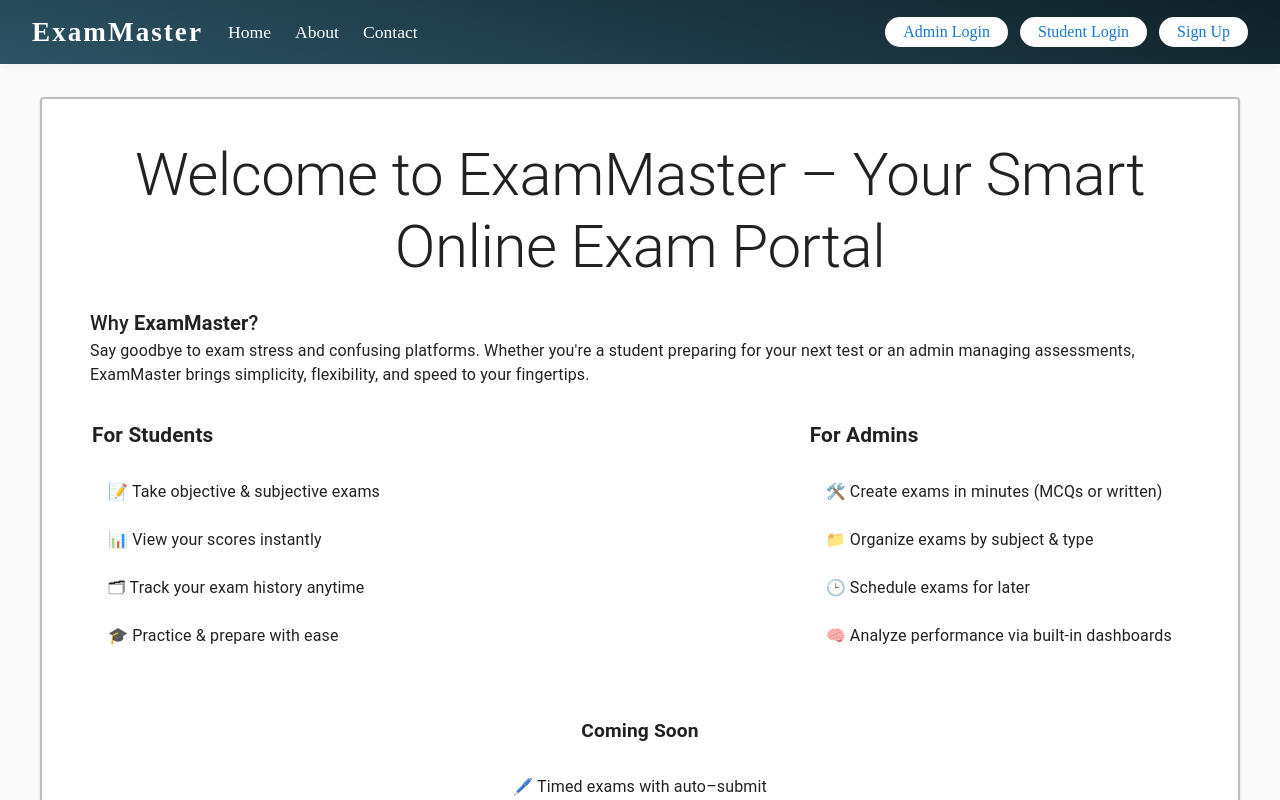
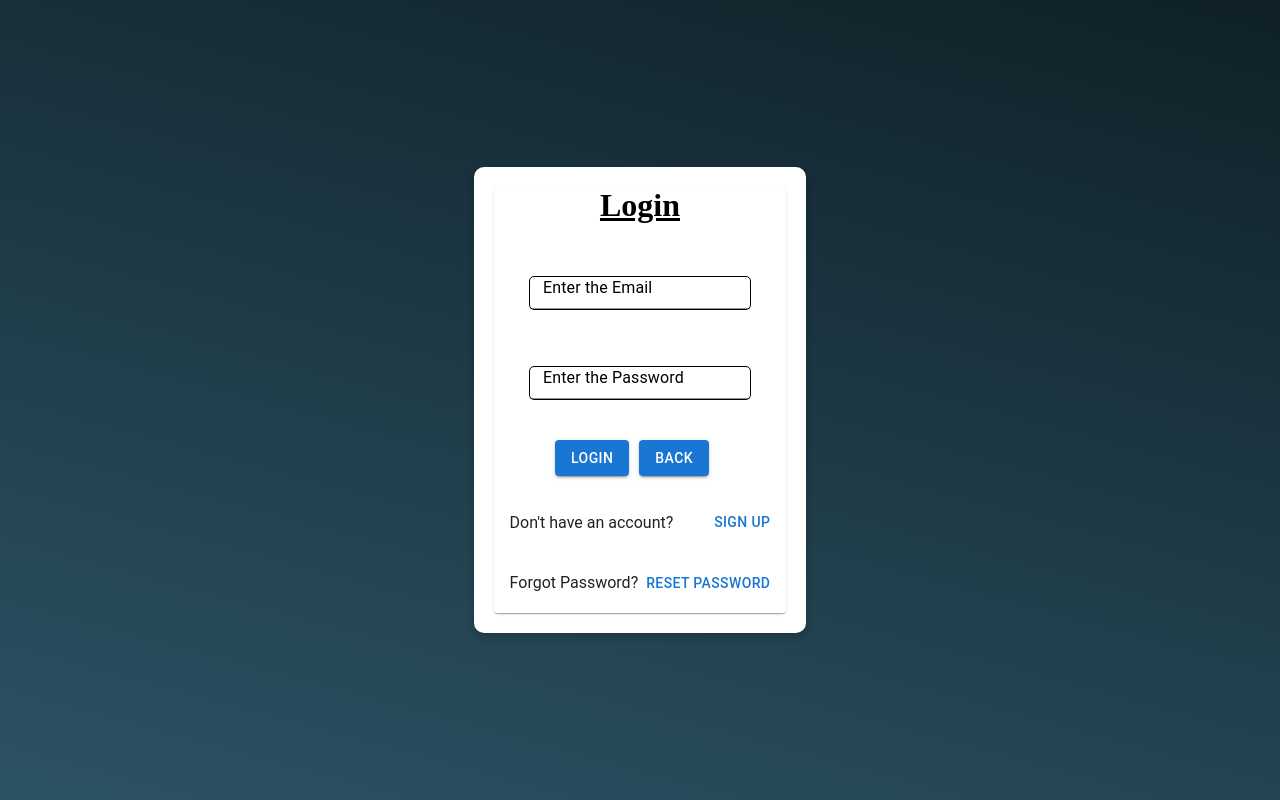
Before and after one commit to Siddharth2k14/online-exam-portal-client, a React (Vite) app: page /login in a window 1280 px wide. Before the commit this address led to /. Shown: the top 800 px of the page. Built offline with nearby package versions, Linux system fonts and the light colour scheme.

Commit message:
Updating the App.jsx, Login,jsx, Signup.jsx, and authSlice.js

```diff
--- a/src/App.jsx
+++ b/src/App.jsx
@@ -1,22 +1,4 @@
 import React from 'react'
-// import Suspense, { lazy } from 'react';
-// import {Routes} from 'react-router-dom';
-// import {Route} from 'react-router-dom';
-// const Signup = lazy(() => import('./components/Authentication/Signup/Signup'));
-// const Admin = lazy(() => import('./pages/admin/Admin'));
-// const Student = lazy(() => import('./pages/student/Student'));
-// const ForgetPassword = lazy(() => import('./components/Authentication/Forget Password/ForgetPassword'));
-// const AdminDashboard = lazy(() => import('./pages/admin/Admin Dashboard/AdminDashboard'));
-// const ObjectiveExamPage = lazy(() => import('./pages/admin/Objective Exam Page/ObjectiveExamPage'));
-// const ViewExam = lazy(() => import('./components/Manage Exams/ViewExam'));
-// const StudentDashboard = lazy(() => import('./pages/student/Student Dashboard/StudentDashboard'));
-// const SubjectiveExamCreation = lazy(() => import('./components/Subjective Exam Creation/SubjectiveExamCreation'));
-// const StartExam = lazy(() => import('./components/StartExam/StartExam'));
-// const View_Exam = lazy(() => import('./components/ViewExam/ViewExam'));
-// const Home = lazy(() => import('./pages/Home/Home'));
-// const About = lazy(() => import('./pages/About/About'));
-// const Contact = lazy(() => import('./pages/Contact/Contact'));
-// const ChangePassword = lazy(() => import('./components/Change Password/ChangePassword'));
 import Login from './components/Authentication/Login/Login'
 import Signup from './components/Authentication/Signup/Signup'
 import { BrowserRouter as Router, Routes, Route, Navigate } from 'react-router-dom';
@@ -44,50 +26,49 @@ import HomeMain from './components/Home Main/HomeMain';
 import ChangePassword from './components/Change Password/ChangePassword';
 import { ThemeProvider } from './components/Theme Context/ThemeContext';
 import PrivateRoute from './components/Private Route/PrivateRoute';
+
 const App = () => {
   return (
     <ThemeProvider>
-      {/* <Suspense fallback={<div>Loading...</div>}> */}
       <Routes>
         <Route path="*" element={<Navigate to="/" />} />
         <Route path="/" element={<Home />} />
-        <Route path="/signup/:role" element={<Signup />} />
+
+        {/* FIXED: Clean authentication routes without role parameters */}
         <Route path="/signup" element={<Signup />} />
-        {/* <Route path="/admin/login" element={<Admin />} /> */}
-        <Route path='/login/:role' element={<Login />} />
+        <Route path="/login" element={<Login />} />
+
+        {/* OPTIONAL: Keep old routes for backward compatibility (they redirect to new routes) */}
+        <Route path="/signup/:role" element={<Navigate to="/signup" replace />} />
+        <Route path="/login/:role" element={<Navigate to="/login" replace />} />
+
+        {/* Other public routes */}
         <Route path='/admin' element={<Admin />} />
         <Route path='/student' element={<Student />} />
         <Route path='/forgetPassword' element={<ForgetPassword />} />
+        <Route path="/home" element={<Home />} />
+        <Route path="/about" element={<About />} />
+        <Route path="/contact" element={<Contact />} />
+
+        {/* Protected routes with role-based access */}
         <Route element={<PrivateRoute allowedRoles={['admin']} />}>
           <Route path="/admin/dashboard" element={<AdminDashboard />} />
         </Route>
+
         <Route element={<PrivateRoute allowedRoles={['student']} />}>
           <Route path="/student/dashboard" element={<StudentDashboard />} />
         </Route>
+
+        {/* Exam-related routes - you might want to add role protection here too */}
         <Route path='/exam-creation/objective' element={<ObjectiveExamPage />} />
         <Route path="/manage-exams/:examTitle" element={<ViewExam />} />
         <Route path='/exam-creation/subjective' element={<SubjectiveExamCreation />} />
         <Route path="/start-exam/:examTitle" element={<StartExam />} />
         <Route path="/exam/:examTitle/review" element={<View_Exam />} />
-        <Route path="/home" element={<Home />} />
-        <Route path="/about" element={<About />} />
-        <Route path="/contact" element={<Contact />} />
         <Route path="/change-password" element={<ChangePassword />} />
       </Routes>
-      {/* </Suspense> */}
-
-      {/* <NavBar /> */}
-      {/* <SideBar /> */}
-      {/* <AdminDashboard /> */}
-      {/* <AdminPage /> */}
-      {/* <ManageExam /> */}
-      {/* <AccountSettings /> */}
-      {/* <StudentDashboard /> */}
-      {/* <StudentPage /> */}
-      {/* <Home /> */}
-      {/* <HomeMain /> */}
     </ThemeProvider>
   )
 }
 
-export default App
+export default App;
--- a/src/components/Authentication/Login/Login.jsx
+++ b/src/components/Authentication/Login/Login.jsx
@@ -1,6 +1,6 @@
 import { useDispatch } from 'react-redux';
 import { useSelector } from 'react-redux';
-import { login } from '../../../redux/authSlice'; // Adjust path as needed
+import { login } from '../../../redux/authSlice';
 import FormControl from '@mui/material/FormControl';
 import Input from '@mui/material/Input';
 import InputLabel from '@mui/material/InputLabel';
@@ -10,24 +10,19 @@ import CardContent from '@mui/material/CardContent';
 import Card from '@mui/material/Card';
 import Snackbar from '@mui/material/Snackbar';
 import Alert from '@mui/material/Alert';
-import './Login.css';
 import { useNavigate } from 'react-router-dom';
 import { useState } from 'react';
+import './Login.css';
 
 const Login = () => {
   const [email, setEmail] = useState('');
   const [password, setPassword] = useState('');
   const [errors, setErrors] = useState({});
   const [openSnackbar, setOpenSnackbar] = useState(false);
+
   const dispatch = useDispatch();
   const { loading, error } = useSelector(state => state.auth);
-    const { role } = useSelector(state => state.auth.role);
   const navigate = useNavigate();
-    // const { role } = useParams();
-    // const { Role, setRole } = useState();
-
-    // const currentRole = storedRole || urlRole;
-    // console.log(`The current role is ${currentRole}`);
 
   const handleBack = () => {
     navigate('/');
@@ -65,12 +60,20 @@ const Login = () => {
     e.preventDefault();
     if (validateForm()) {
       try {
-                await dispatch(login({ email, password, role })).unwrap();
+        // Don't pass role - let backend determine it from email
+        const result = await dispatch(login({ email, password })).unwrap();
 
-                if (role === 'admin') {
+        // Use the role returned from backend
+        const userRole = result.role;
+
+        if (userRole === 'admin') {
           navigate('/admin/dashboard');
-                } else if (role === 'student') {
+        } else if (userRole === 'student') {
           navigate('/student/dashboard');
+        } else {
+          console.error('Unknown role received:', userRole);
+          setErrors({ api: 'Invalid user role received from server' });
+          setOpenSnackbar(true);
         }
 
         // Reset form fields
@@ -86,20 +89,14 @@ const Login = () => {
   };
 
   return (
-        <div
-            className='container'
-            style={{
-                background: 'linear-gradient(195deg, #0f2027, #2c5364)',
-            }}
-        >
+    <div className='container' style={{ background: 'linear-gradient(195deg, #0f2027, #2c5364)' }}>
       <div className='login-card'>
         <Card>
           <div>
             <h2 className="login-title">Login</h2>
           </div>
           <CardContent className='login-card-body'>
-                        <form
-                            onSubmit={handleLogin} className='login-form'>
+            <form onSubmit={handleLogin} className='login-form'>
               <FormControl>
                 <InputLabel className='email-header'>Enter the Email</InputLabel>
                 <Input
@@ -108,9 +105,7 @@ const Login = () => {
                   className='email-input'
                   value={email}
                   onChange={handleEmailChange}
-                                    sx={{
-                                        background: 'rgba(255, 255, 255, 0.1)'
-                                    }}
+                  sx={{ background: 'rgba(255, 255, 255, 0.1)' }}
                 />
               </FormControl>
               <FormControl>
@@ -121,20 +116,24 @@ const Login = () => {
                   className='password-input'
                   value={password}
                   onChange={handlePasswordChange}
-                                    sx={{
-                                        background: 'rgba(255, 255, 255, 0.1)'
-                                    }}
+                  sx={{ background: 'rgba(255, 255, 255, 0.1)' }}
                 />
               </FormControl>
-                            <FormControl sx={{
+              <FormControl
+                sx={{
                   display: 'flex',
                   flexDirection: 'row',
                   justifyContent: 'space-between',
                   alignItems: 'center',
                   gap: '10px',
-                            }}>
-                                <Button className='login-btn' variant='contained' color='primary'
-                                    type='submit' disabled={loading}
+                }}
+              >
+                <Button
+                  className='login-btn'
+                  variant='contained'
+                  color='primary'
+                  type='submit'
+                  disabled={loading}
                 >
                   Login
                 </Button>
@@ -154,11 +153,7 @@ const Login = () => {
               className='login-card-footer'
               title="Don't have an account?"
               action={
-                                <Button
-                                    variant='text'
-                                    color='primary'
-                                    href={`/signup/${role}`}
-                                >
+                <Button variant='text' color='primary' href='/signup'>
                   Sign Up
                 </Button>
               }
@@ -167,11 +162,7 @@ const Login = () => {
               className='login-card-footer'
               title="Forgot Password?"
               action={
-                                <Button
-                                    variant='text'
-                                    color='primary'
-                                    href='/forgetPassword'
-                                >
+                <Button variant='text' color='primary' href='/forgetPassword'>
                   Reset Password
                 </Button>
               }
@@ -181,13 +172,11 @@ const Login = () => {
       </div>
       <Snackbar open={openSnackbar} autoHideDuration={3000} onClose={handleCloseSnackbar}>
         <Alert onClose={handleCloseSnackbar} severity="error">
-                    {(errors.api && errors.api.toString()) ||
-                        (error && error.toString()) ||
-                        "Please fill all required fields correctly!"}
+          {(errors.api && errors.api.toString()) || (error && error.toString()) || "Please fill all required fields correctly!"}
         </Alert>
       </Snackbar>
     </div>
   );
-}
+};
 
 export default Login;
--- a/src/components/Authentication/Signup/Signup.jsx
+++ b/src/components/Authentication/Signup/Signup.jsx
@@ -22,7 +22,6 @@ const Signup = () => {
   const [confirmPassword, setConfirmPassword] = useState('');
   const [errors, setErrors] = useState({});
   const [openSnackbar, setOpenSnackbar] = useState(false);
-  const { role } = useSelector(state => state.auth.role);
 
   const dispatch = useDispatch();
   const { loading, error } = useSelector(state => state.auth);
@@ -48,8 +47,11 @@ const Signup = () => {
     event.preventDefault();
     if (validateForm()) {
       try {
-        await dispatch(signup({ name, email, password, confirmPassword })).unwrap();
-        navigate(`/login/${role}`);
+        // Backend will determine role from email domain
+        const result = await dispatch(signup({ name, email, password, confirmPassword })).unwrap();
+        console.log('Signup successful, role assigned:', result.role);
+        // Navigate to login without role parameter
+        navigate('/login');
       } catch (err) {
         setErrors({ api: err || 'Signup failed' });
         setOpenSnackbar(true);
@@ -156,7 +158,7 @@ const Signup = () => {
             action={
               <Button
                 component={Link}
-                to={`/`}
+                to='/'
                 variant='text'
                 color='primary'
               >
--- a/src/redux/authSlice.js
+++ b/src/redux/authSlice.js
@@ -9,6 +9,7 @@ export const login = createAsyncThunk(
     try {
       const endpoint = `${BASE_URL}/${role}/login`;
       const response = await axios.post(endpoint, { email, password });
+      // console.log(response);
       return { user: response.data.user, token: response.data.token, role: response.data.role };
     } catch (error) {
       return thunkAPI.rejectWithValue(
```
Lines whose indentation alone changed are shown as unchanged.
